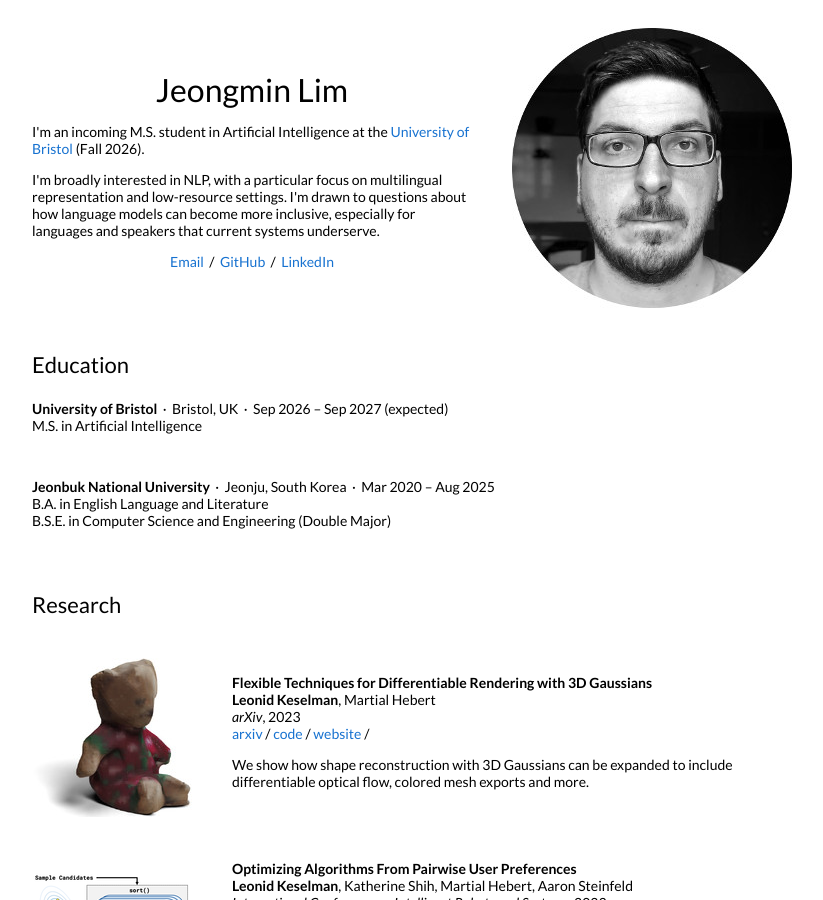
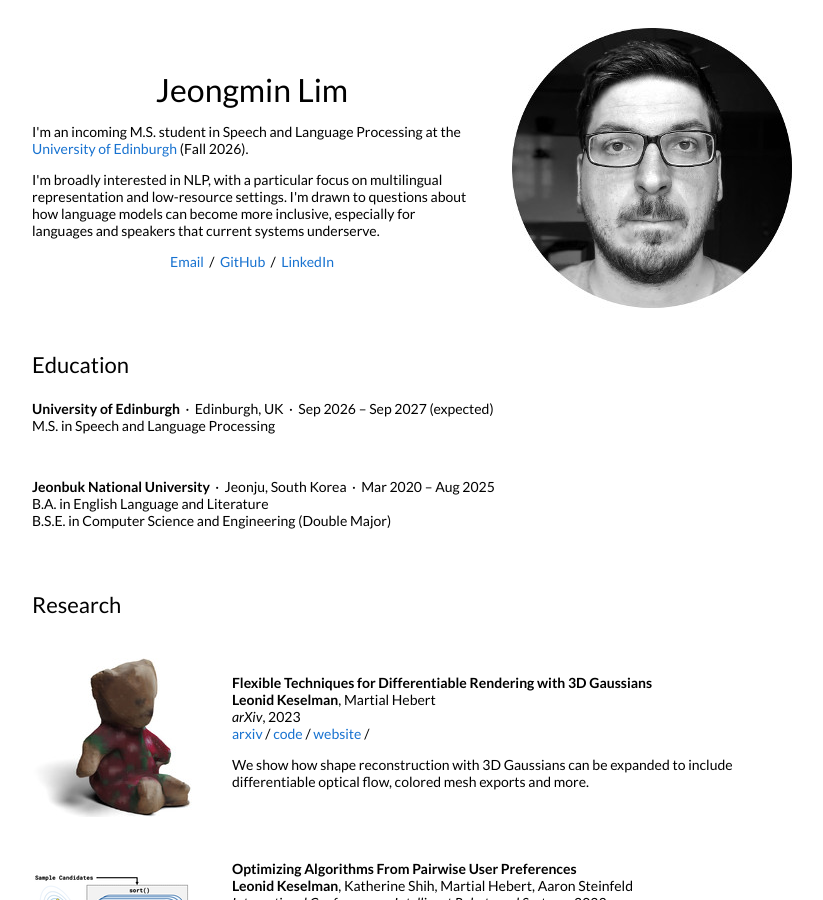
Before and after one commit to itdayou/itdayou.github.io, a Jekyll site: the page built from _posts/2023-08-28-3dgaussians.markdown, in a window 1280 px wide and 900 px high. Shown: the whole window, without its empty margins (228-1051 px from the left). Built offline with Jekyll 4.4.1, drawn with Linux system fonts in a browser that asks for light colours.

Commit message:
Update default.html

```diff
--- a/_layouts/default.html
+++ b/_layouts/default.html
@@ -35,8 +35,8 @@
                 Jeongmin Lim
               </h1>
               <p>
-                I'm an incoming M.S. student in Artificial Intelligence at the
-                <a href="https://www.bristol.ac.uk/">University of Bristol</a> (Fall 2026).
+                I'm an incoming M.S. student in Speech and Language Processing at the
+                <a href="https://www.ed.ac.uk/">University of Edinburgh</a> (Fall 2026).
               </p>
               <p>
                 I'm broadly interested in NLP, with a particular focus on multilingual representation
@@ -63,8 +63,8 @@
                 <tr>
                   <td style="padding:8px 0px;vertical-align:top">
                     <p>
-                      <strong>University of Bristol</strong> &nbsp;·&nbsp; Bristol, UK &nbsp;·&nbsp; Sep 2026 – Sep 2027 (expected)<br>
-                      M.S. in Artificial Intelligence<br>
+                      <strong>University of Edinburgh</strong> &nbsp;·&nbsp; Edinburgh, UK &nbsp;·&nbsp; Sep 2026 – Sep 2027 (expected)<br>
+                      M.S. in Speech and Language Processing<br>
                     </p>
                   </td>
                 </tr>
```
